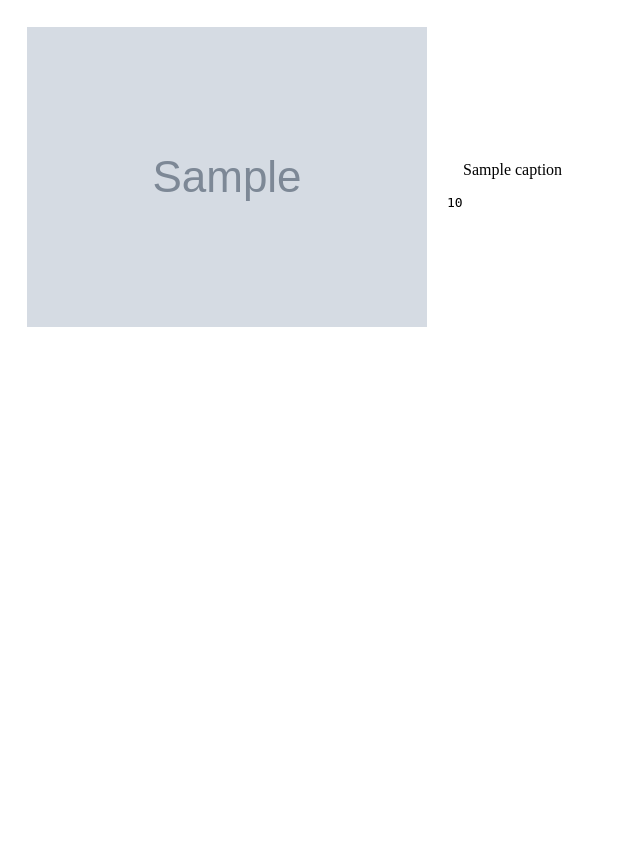
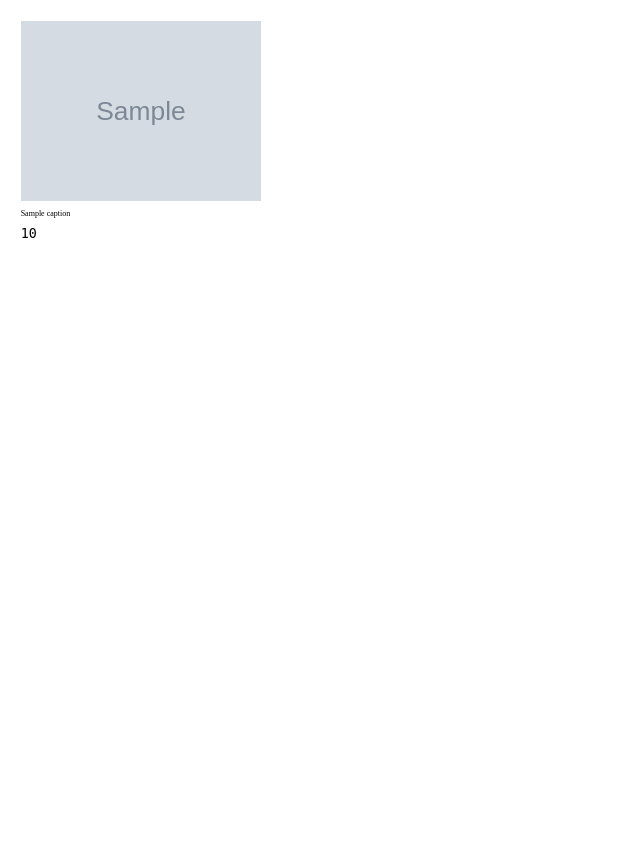
Before and after one commit to samclark2015/shiny-handouts, a Python web app: template templates/template.html in a window 1280 px wide. Shown: the whole page, without its empty margins (0-640 px from the left). Before the commit the page ends 327 px from the top, so only its background shows below. Run offline with Jinja, Linux system fonts and the light colour scheme; the template is opened without the code that fills it: most values are stand-ins (such as "Sample title", 1, 10 or a date in 2020); grey boxes marked "Sample" are stand-in pictures.

Commit message:
Change to 16-up layout in HTML template.

```diff
--- a/cli.py
+++ b/cli.py
@@ -32,7 +32,7 @@ async def worker(filename: str):
         print(f"Processing {filename}...")
         pipeline = create_pipeline(callback=callback)
         async with sem:
-            await pipeline.run(filename)
+            await pipeline.run(filename, throw=True)
         print(f"Done processing {filename}.")
     except Exception as e:
         tb.print_exception(e)
--- a/templates/template.html
+++ b/templates/template.html
@@ -3,49 +3,59 @@
         <title>Lecture Handout</title>
         <style>
             @page {
-                size: letter portrait;
+                size: letter landscape;
                 margin: 12pt;
             }
-
-            tr {
-                margin-bottom: 12pt;
+            table {
+                width: 100%;
+                border-collapse: separate;
             }
-
+            td {
+                vertical-align: top;
+                padding: 8pt;
+                width: 192pt;
+                height: 147pt;
+            }
             img {
-                margin: 12pt;
+                display: block;
+                margin-bottom: 6pt;
+                width: 180pt;
+                height: auto;
             }
-
             p {
-                margin: 12pt;
-                vertical-align: top;
+                margin-bottom: 6pt;
+                font-size: 6pt;
             }
-
-            #spacer {
-                height: 12pt;
+            pre {
+                margin-top: 0;
+                margin-bottom: 6pt;
+                font-size: 10pt;
             }
         </style>
     </head>
     <body>
+        {% for page in range((pairs|length // 16) + ((pairs|length % 16 > 0)|int)) %}
         <table>
-        {% for filename, caption, points in pairs %}
+            {% for row in range(4) %}
                 <tr>
+                {% for col in range(4) %}
+                    {% set idx = page * 16 + row * 4 + col %}
+                    {% if idx < pairs|length %}
+                        {% set filename, caption, points = pairs[idx] %}
                         <td>
                             <img src="{{ filename }}" />
-                </td>
-                <td>
                             <p>{{ caption }}</p>
-
                             {% if points %}
                             <pre>{{ points }}</pre>
                             {% endif %}
                         </td>
-            </tr>
-            <tr>
-                <td colspan="2">
-                    <div id="spacer"></div>
-                </td>
+                    {% else %}
+                        <td></td>
+                    {% endif %}
+                {% endfor %}
                 </tr>
             {% endfor %}
         </table>
+        {% endfor %}
     </body>
 </html>
```
Also changed, not shown: pipeline/pipeline.py (+7 -1 lines). Lines whose indentation alone changed are shown as unchanged.
